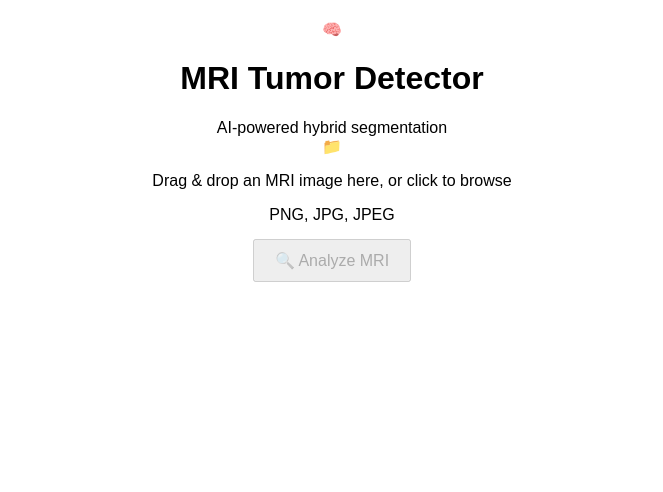
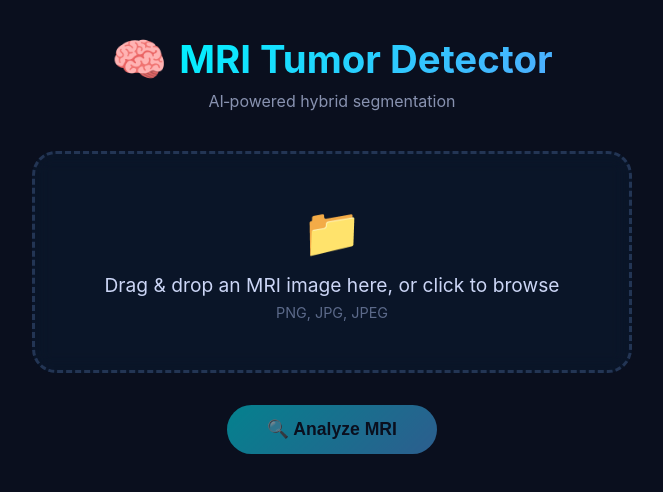
Before and after one commit to Assam157/MRIDetectorFrontend, a React (Create React App) app: page / in a window 1280 px wide. Shown: the top 492 px of the page, without its empty margins (308-971 px from the left). Built offline with nearby package versions, Linux system fonts and the light colour scheme.

Commit message:
Update App.css

```diff
--- a/src/App.css
+++ b/src/App.css
@@ -1,34 +1,251 @@
-.app {
-  font-family: Arial, sans-serif;
-  text-align: center;
-  padding: 20px;
+ /* -------------------- RESET & BASE -------------------- */
+* {
+  margin: 0;
+  padding: 0;
+  box-sizing: border-box;
 }
 
-.section {
-  margin-top: 25px;
+body {
+  background: #0a0f1e;
+  color: #e0e0e0;
+  font-family: 'Inter', -apple-system, BlinkMacSystemFont, sans-serif;
 }
 
-.img {
-  width: 256px;
-  border: 2px solid #333;
-  border-radius: 6px;
+.app {
+  min-height: 100vh;
+  display: flex;
+  flex-direction: column;
+  align-items: center;
+  padding: 2rem 1.5rem 4rem;
 }
 
-button {
-  margin-top: 15px;
-  padding: 10px 20px;
-  font-size: 16px;
+/* -------------------- HEADER -------------------- */
+.header {
+  text-align: center;
+  margin-bottom: 2.5rem;
+}
+
+.header-left {
+  display: flex;
+  align-items: center;
+  justify-content: center;
+  gap: 0.75rem;
+}
+
+.logo {
+  font-size: 2.8rem;
+}
+
+h1 {
+  font-size: 2.4rem;
+  background: linear-gradient(135deg, #00f2fe, #4facfe);
+  -webkit-background-clip: text;
+  -webkit-text-fill-color: transparent;
+  background-clip: text;
+  font-weight: 700;
+}
+
+.header-subtitle {
+  color: #8892b0;
+  font-size: 1rem;
+  margin-top: 0.3rem;
+  display: block;
+}
+
+/* -------------------- UPLOAD DROPZONE -------------------- */
+.dropzone {
+  width: 100%;
+  max-width: 600px;
+  border: 3px dashed #233554;
+  border-radius: 24px;
+  padding: 3rem 2rem;
+  text-align: center;
+  cursor: pointer;
+  transition: border-color 0.25s, background 0.25s;
+  background: rgba(10, 25, 47, 0.6);
+  backdrop-filter: blur(10px);
+}
+
+.dropzone.active {
+  border-color: #4facfe;
+  background: rgba(79, 172, 254, 0.15);
+}
+
+.dropzone-label {
+  display: block;
   cursor: pointer;
 }
 
-.slice-grid {
-  display: grid;
-  grid-template-columns: repeat(auto-fill, 80px);
-  gap: 8px;
-  justify-content: center;
+.dropzone-icon {
+  font-size: 3rem;
+  margin-bottom: 0.75rem;
 }
 
-.slice {
-  width: 80px;
-  border: 1px solid #aaa;
+.dropzone p {
+  color: #ccd6f6;
+  font-size: 1.2rem;
+  margin-bottom: 0.3rem;
 }
+
+.dropzone-hint {
+  color: #5c6a8a;
+  font-size: 0.9rem;
+}
+
+.file-preview-tag {
+  margin-top: 1.2rem;
+  display: flex;
+  align-items: center;
+  justify-content: center;
+  gap: 1rem;
+  background: #112240;
+  padding: 0.6rem 1.2rem;
+  border-radius: 12px;
+  color: #ccd6f6;
+}
+
+.clear-btn {
+  background: none;
+  border: none;
+  color: #ff6b6b;
+  font-size: 1.2rem;
+  cursor: pointer;
+}
+
+/* -------------------- BUTTONS -------------------- */
+.inference-btn,
+.download-btn {
+  margin-top: 2rem;
+  padding: 0.9rem 2.5rem;
+  border: none;
+  border-radius: 30px;
+  font-size: 1.1rem;
+  font-weight: 600;
+  background: linear-gradient(135deg, #00f2fe, #4facfe);
+  color: #0a0f1e;
+  cursor: pointer;
+  transition: transform 0.2s, box-shadow 0.2s, opacity 0.2s;
+  display: flex;
+  align-items: center;
+  gap: 0.5rem;
+}
+
+.inference-btn:disabled {
+  opacity: 0.5;
+  cursor: not-allowed;
+  transform: none;
+  box-shadow: none;
+}
+
+.inference-btn:hover:not(:disabled),
+.download-btn:hover {
+  transform: translateY(-2px);
+  box-shadow: 0 10px 25px rgba(79, 172, 254, 0.4);
+}
+
+.download-btn {
+  background: linear-gradient(135deg, #f093fb, #f5576c);
+  color: white;
+}
+
+/* -------------------- SPINNER -------------------- */
+.spinner {
+  display: inline-block;
+  width: 20px;
+  height: 20px;
+  border: 3px solid rgba(0, 0, 0, 0.2);
+  border-top: 3px solid #0a0f1e;
+  border-radius: 50%;
+  animation: spin 0.8s linear infinite;
+}
+
+@keyframes spin {
+  to { transform: rotate(360deg); }
+}
+
+/* -------------------- IMAGE PANELS -------------------- */
+.image-panels {
+  display: flex;
+  flex-wrap: wrap;
+  justify-content: center;
+  gap: 2rem;
+  width: 100%;
+  max-width: 1000px;
+  margin-top: 2.5rem;
+}
+
+.panel {
+  flex: 1;
+  min-width: 280px;
+  background: rgba(17, 34, 64, 0.7);
+  backdrop-filter: blur(12px);
+  border: 1px solid #233554;
+  border-radius: 20px;
+  padding: 1.2rem;
+  text-align: center;
+}
+
+.panel h3 {
+  margin-bottom: 1rem;
+  color: #ccd6f6;
+  font-weight: 500;
+}
+
+.image-container {
+  border-radius: 16px;
+  overflow: hidden;
+  border: 2px solid #2a3b5a;
+}
+
+.image-container img {
+  width: 100%;
+  display: block;
+}
+
+/* -------------------- RESULTS DASHBOARD -------------------- */
+.results-dashboard {
+  display: flex;
+  flex-wrap: wrap;
+  justify-content: center;
+  gap: 1.2rem;
+  margin-top: 2rem;
+  width: 100%;
+  max-width: 900px;
+}
+
+.card {
+  background: rgba(17, 34, 64, 0.7);
+  backdrop-filter: blur(12px);
+  border: 1px solid #233554;
+  border-radius: 16px;
+  padding: 1.2rem 1.5rem;
+  min-width: 160px;
+  text-align: center;
+  flex: 1 1 150px;
+}
+
+.card-label {
+  display: block;
+  font-size: 0.9rem;
+  color: #8892b0;
+  margin-bottom: 0.5rem;
+  text-transform: uppercase;
+  letter-spacing: 0.05em;
+}
+
+.card-value {
+  font-size: 1.5rem;
+  font-weight: 700;
+}
+
+.card-value.highlight {
+  color: #4facfe;
+}
+
+.card-value.danger {
+  color: #ff6b6b;
+}
+
+.card-value.safe {
+  color: #56d670;
+}
```
